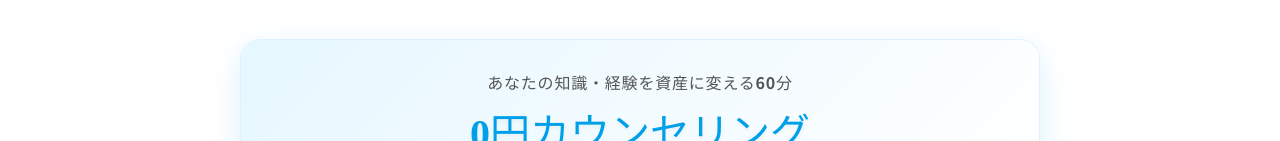
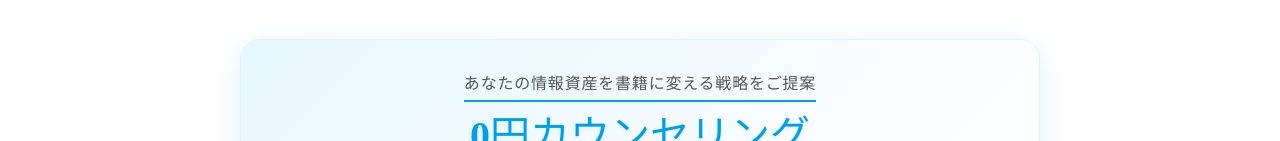
Before and after one commit to rikutoaimanga-max/Kindle-Publishing-Homepage, a React (Vite) app: page / in a window 1280 px wide. Shown: the part 811-952 px from the top of the page. Built offline with nearby package versions, Linux system fonts and the light colour scheme.

Commit message:
Content: Update CTA subtext and add blue underline

```diff
--- a/src/components/CTA.jsx
+++ b/src/components/CTA.jsx
@@ -27,9 +27,10 @@ const CTA = () => {
                     color: '#555',
                     display: 'inline-block',
                     paddingBottom: '5px',
-                    letterSpacing: '0.05em'
+                    letterSpacing: '0.05em',
+                    borderBottom: '2px solid var(--color-secondary)' // Added blue underline
                 }}>
-                    あなたの知識・経験を資産に変える60分
+                    あなたの情報資産を書籍に変える戦略をご提案
                 </div>
                 <div style={{
                     fontSize: '2.5rem',
```
